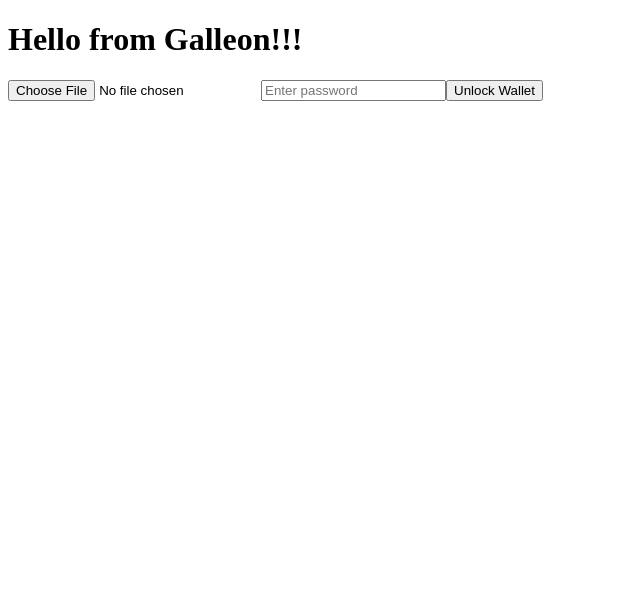
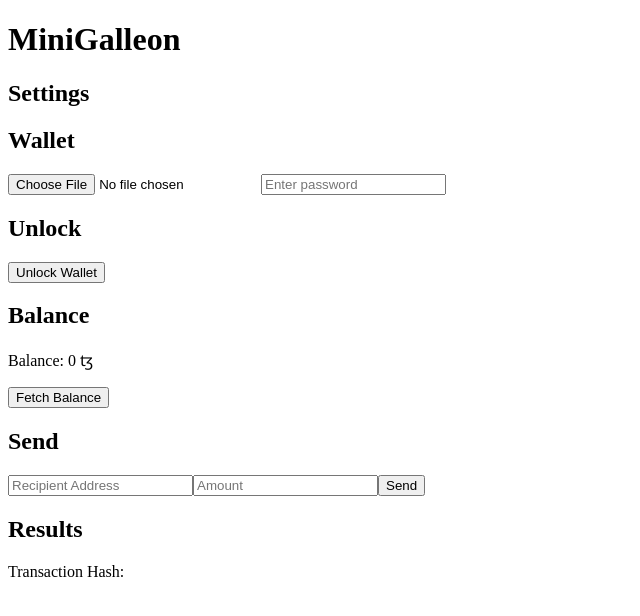
Before and after one commit to Cryptonomic/Galleon, a React app: page / in a window 1280 px wide. Shown: the top 616 px of the page, without its empty margins (0-640 px from the left). Built offline with nearby package versions, Linux system fonts and the light colour scheme.

Commit message:
Added more wallet functionality.

```diff
--- a/package.json
+++ b/package.json
@@ -32,6 +32,9 @@
     "webpack-dev-server": "^5.0.4"
   },
   "dependencies": {
+    "@taquito/rpc": "^20.0.1",
+    "@taquito/signer": "^20.0.1",
+    "@taquito/taquito": "^20.0.1",
     "buffer": "^6.0.3",
     "conseiljs": "^5.3.0",
     "conseiljs-softsigner": "^5.0.6",
--- a/src/App.tsx
+++ b/src/App.tsx
@@ -1,5 +1,6 @@
 import React, { useState, useRef } from 'react';
-import { unlockWallet } from './utils/WalletUtils';
+import { unlockWallet, sendTransaction } from './utils/WalletUtils';
+import { RpcClient } from '@taquito/rpc';
 
 const App: React.FC = () => {
     const [file, setFile] = useState<File | null>(null);
@@ -7,9 +8,24 @@
     const [error, setError] = useState<string | null>(null);
     const passwordRef = useRef<HTMLInputElement>(null); // Using a ref to access the password input
 
+    const [accountBalance, setAccountBalance] = useState(0);
+
+    const [recipientAddress, setRecipientAddress] = useState('');
+    const [amount, setAmount] = useState('');
+
+    const [txHash, setTxHash] = useState('');
+
     const handleFileChange = (event: React.ChangeEvent<HTMLInputElement>) => {
         const file = event.target.files ? event.target.files[0] : null;
         setFile(file);
+    };
+
+    const handleRecipientChange = (event: React.ChangeEvent<HTMLInputElement>) => {
+        setRecipientAddress(event.target.value);
+    };
+
+    const handleAmountChange = (event: React.ChangeEvent<HTMLInputElement>) => {
+        setAmount(event.target.value);
     };
 
     const handleUnlockWallet = async () => {
@@ -20,8 +36,43 @@
                 fileReader.onload = async (e) => {
                     const text = e.target?.result;
                     if (typeof text === 'string') {
-                        const address = await unlockWallet(text, password);
-                        setAddress(address);
+                        const accountInfo = await unlockWallet(text, password);
+                        setAddress(accountInfo.address);
+                    }
+                };
+                fileReader.readAsText(file);
+            } catch (error: any) {
+                setError('Failed to unlock wallet: ' + error.message);
+            }
+        } else {
+            setError('Please select a wallet file and enter a password.');
+        }
+    };
+    const handleBalanceFetch = async () => {
+        const client = new RpcClient('https://api.tez.ie/rpc/mainnet');
+        const balanceInMutez = await client.getBalance(address || '');
+        const balanceInTez = balanceInMutez.toNumber() / 1000000;
+        console.log('Balance num:', balanceInTez);
+        setAccountBalance(balanceInTez);
+    }
+
+    const handleSend = () => {
+        console.log('Sending:', amount, 'to', recipientAddress);
+        if (file && passwordRef.current && passwordRef.current.value) {
+            try {
+                const password = passwordRef.current.value; // Access the password directly from the input
+                const fileReader = new FileReader();
+                fileReader.onload = async (e) => {
+                    const text = e.target?.result;
+                    if (typeof text === 'string') {
+                        const txHash = await sendTransaction(
+                            text,
+                            password,
+                            recipientAddress,
+                            parseFloat(amount),
+                            'https://api.tez.ie/rpc/mainnet'
+                        );
+                        setTxHash(txHash)
                     }
                 };
                 fileReader.readAsText(file);
@@ -33,14 +84,43 @@
         }
     };
 
+
     return (
         <div>
-            <h1>Hello from Galleon!!!</h1>
-            <input type="file" onChange={handleFileChange} />
-            <input type="password" ref={passwordRef} placeholder="Enter password" />
+            <h1>MiniGalleon</h1>
+
+            <h2>Settings</h2>
+
+            <h2>Wallet</h2>
+            <input type="file" onChange={handleFileChange}/>
+            <input type="password" ref={passwordRef} placeholder="Enter password"/>
+
+            <h2>Unlock</h2>
             <button onClick={handleUnlockWallet}>Unlock Wallet</button>
             {address && <p>Wallet Address: {address}</p>}
             {error && <p>Error: {error}</p>}
+
+            <h2>Balance</h2>
+            <p>Balance: {accountBalance} ꜩ</p>
+            <button onClick={handleBalanceFetch}>Fetch Balance</button>
+
+            <h2>Send</h2>
+            <input
+                type="text"
+                placeholder="Recipient Address"
+                value={recipientAddress}
+                onChange={handleRecipientChange}
+            />
+            <input
+                type="number"
+                placeholder="Amount"
+                value={amount}
+                onChange={handleAmountChange}
+            />
+            <button onClick={handleSend}>Send</button>
+
+            <h2>Results</h2>
+            <p>Transaction Hash: {txHash}</p>
         </div>
     );
 };
--- a/src/utils/WalletUtils.ts
+++ b/src/utils/WalletUtils.ts
@@ -2,18 +2,26 @@
 import {TezosMessageUtils} from "conseiljs";
 import {EncryptedWalletVersionOne, KeyStore} from "../types/WalletTypes";
 
+const { TezosToolkit } = require('@taquito/taquito');
+const { InMemorySigner } = require('@taquito/signer');
+
 import { Buffer } from 'buffer';
 window.Buffer = Buffer;
 
+export type AccountInfo= {
+    privateKey: string;
+    address: string;
+};
+
 /**
  * Unlocks a wallet using the given filename and password.
- * @param {string} fileContents - Contents of wallet file.
+ * @param {string} walletFileContents - Contents of wallet file.
  * @param {string} passphrase - Passphrase to unlock the wallet.
  * @returns {Promise<string>} The Tezos account address associated with the wallet.
  */
-export async function unlockWallet(fileContents: string, passphrase: string): Promise<string> {
+export async function unlockWallet(walletFileContents: string, passphrase: string): Promise<AccountInfo> {
     try {
-        const ew: EncryptedWalletVersionOne = JSON.parse(fileContents) as EncryptedWalletVersionOne;
+        const ew: EncryptedWalletVersionOne = JSON.parse(walletFileContents) as EncryptedWalletVersionOne;
         const encryptedKeys = TezosMessageUtils.writeBufferWithHint(ew.ciphertext);
         const salt = TezosMessageUtils.writeBufferWithHint(ew.salt);
         const decryptedMessage = await CryptoUtils.decryptMessage(encryptedKeys, passphrase, salt)
@@ -30,10 +38,48 @@
             });
         });
 
-        const result =  { identities: keys };
-        return result.identities[0].publicKeyHash;
+        const result = {
+            privateKey: keys[0].secretKey,
+            address: walletData[0].publicKeyHash
+        }
+
+        return result
     } catch (error) {
         console.error('Failed to unlock wallet:', error);
         throw error;
     }
 }
+
+export async function sendTransaction(
+    walletFileContents: string,
+    passphrase: string,
+    recipientAddress: string,
+    amount: number,
+    tezosNodeAddress: string
+): Promise<string> {
+
+    const { privateKey } = await unlockWallet(walletFileContents, passphrase);
+
+    const tezos = new TezosToolkit(tezosNodeAddress);
+
+    tezos.setProvider({
+        signer: new InMemorySigner(privateKey)
+    });
+
+    try {
+        // Send the transaction
+        const op = await tezos.wallet.transfer({
+            to: recipientAddress,
+            amount: amount // Amount is in tez (1 tez = 1,000,000 microtez)
+        }).send();
+
+        // Confirm the transaction
+        const confirmation = await op.confirmation(1);
+        console.log(`Transaction successfully included in block: ${confirmation.blockHash}`);
+        console.log(`Operation hash: ${op.opHash}`);
+        return op.opHash;
+    } catch (error) {
+        console.error(`Error in sending tez: ${error}`);
+        throw error
+    }
+}
```
Also changed, not shown: 1 other file (tests, documents, lock files or other folders).
